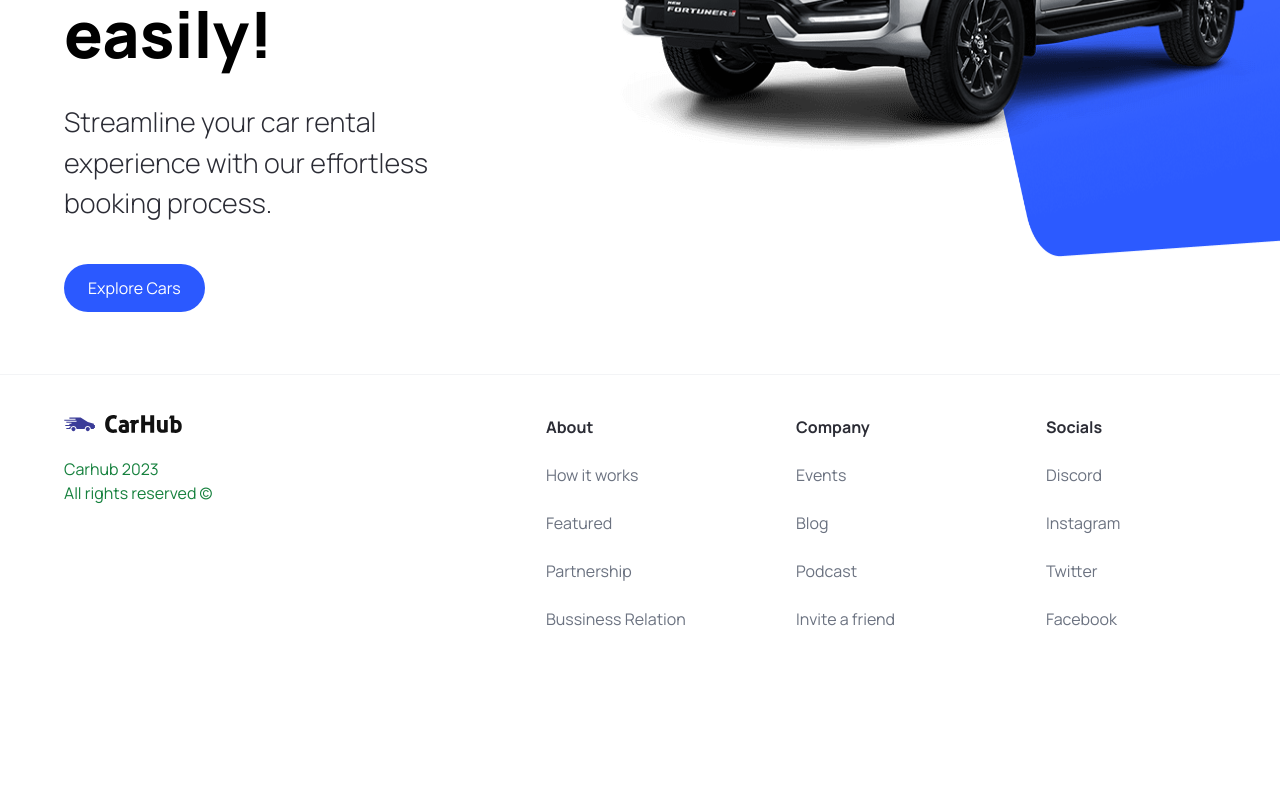
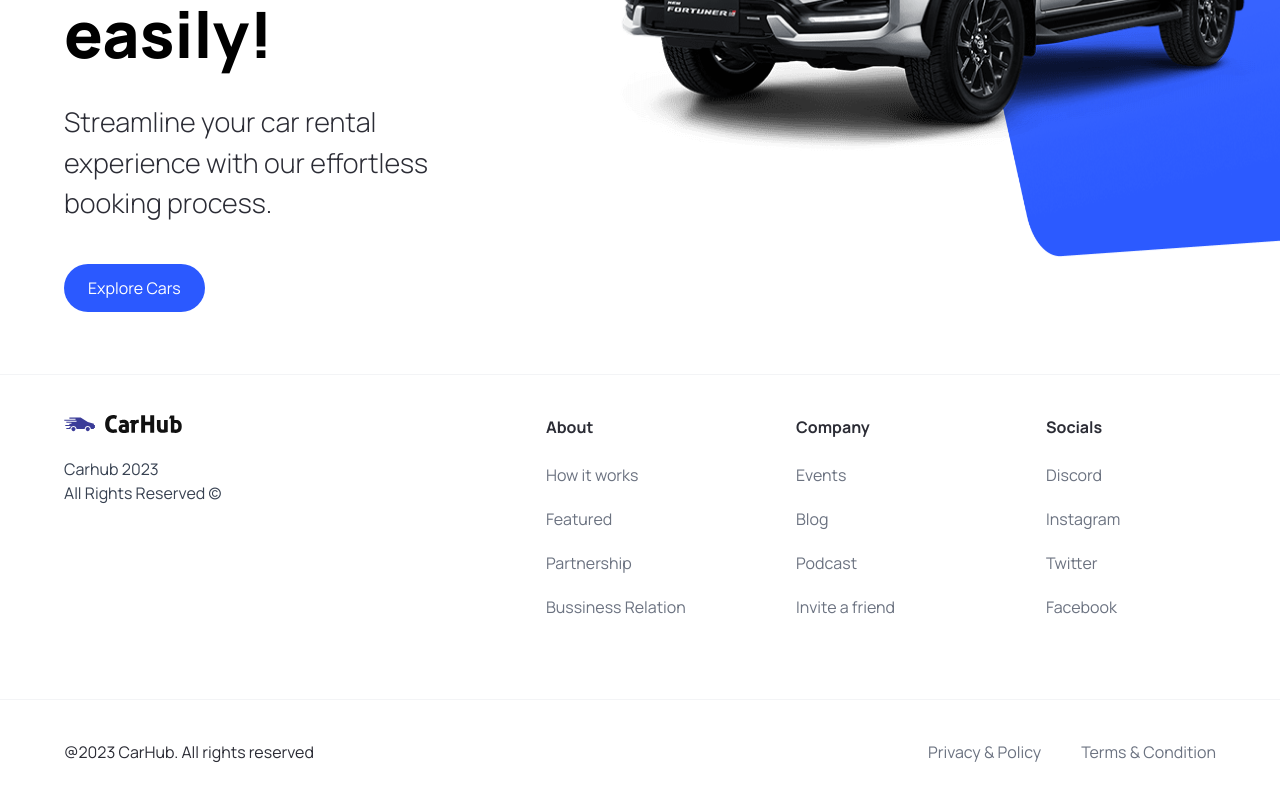
Before and after one commit to indrajithc/next-app-router-ts, a Next.js app: page / in a window 1280 px wide. Shown: the part 446-1246 px from the top of the page. Before the commit the page ends 1117 px from the top, so only its background shows below. Built offline with nearby package versions, Linux system fonts and the light colour scheme.

Commit message:
footer component updated

```diff
--- a/src/components/Footer.tsx
+++ b/src/components/Footer.tsx
@@ -13,31 +13,45 @@ const Footer: FC<FooterProps> = (props) => {
         <div className="flex flex-col justify-start items-start gap-6">
           <Image
             src={"/logo.svg"}
-            alt="loo"
+            alt="logo"
             width={118}
             height={18}
             className="object-contain"
           />
-          <p className="tex-base text-green-700">
+          <p className="text-base text-gray-700">
             Carhub 2023 <br />
-            All rights reserved &copy;
+            All Rights Reserved &copy;
           </p>
         </div>
         <div className="footer__links">
-          {footerLinks.map((link) => (
-            <div key={link.title} className="footer__link">
-              <h3 className="font-bold">{link.title}</h3>
-              {link.links.map((item) => (
-                <Link
-                  key={item.title}
-                  href={item.url}
-                  className="text-gray-500"
-                >
-                  {item.title}
-                </Link>
-              ))}
+          {footerLinks.map((item) => (
+            <div key={item.title} className="footer__link">
+              <h3 className="font-bold">{item.title}</h3>
+              <div className="flex flex-col gap-5">
+                {item.links.map((link) => (
+                  <Link
+                    key={link.title}
+                    href={link.url}
+                    className="text-gray-500"
+                  >
+                    {link.title}
+                  </Link>
+                ))}
+              </div>
             </div>
           ))}
+        </div>
+      </div>
+
+      <div className="flex justify-between items-center flex-wrap mt-10 border-t border-gray-100 sm:px-16 px-6 py-10">
+        <p>@2023 CarHub. All rights reserved</p>
+        <div className="footer__copyrights-link">
+          <Link href="/" className="text-gray-500">
+            Privacy & Policy
+          </Link>
+          <Link href="/" className="text-gray-500">
+            Terms & Condition
+          </Link>
         </div>
       </div>
     </footer>
```
